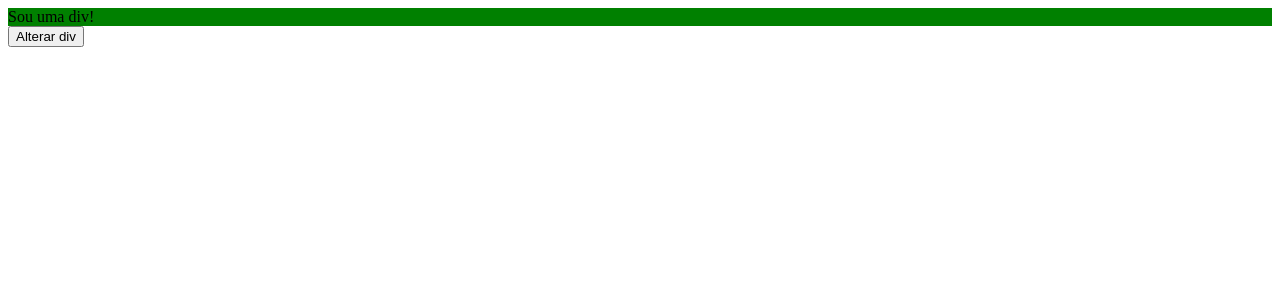
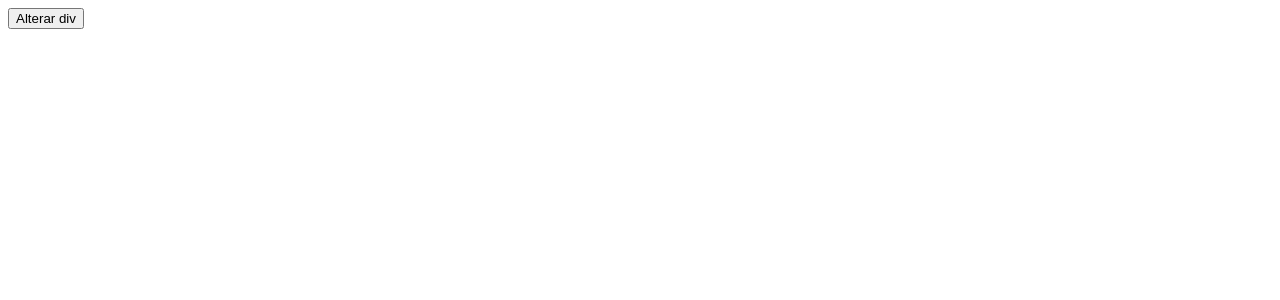
Before and after one commit to thiago-desenv/fundamentos-angular, an Angular app: page / in a window 1280 px wide. Shown: the top 300 px of the page. Built offline with nearby package versions, Linux system fonts and the light colour scheme.

Commit message:
Verificado as formas que a diretiva *ngIf considera falso

```diff
--- a/src/app/app.component.html
+++ b/src/app/app.component.html
@@ -1,4 +1,4 @@
-<div style="background-color: green;" *ngIf="isTruthy()">Sou uma div!</div>
+<div style="background-color: green;" *ngIf="isFalsy()">Sou uma div!</div>
 
 <button (click)="toggleProp()">Alterar div</button>
 
--- a/src/app/app.component.ts
+++ b/src/app/app.component.ts
@@ -7,8 +7,9 @@ import { Component } from '@angular/core';
 })
 export class AppComponent {
   minhaProp = true;
-  pessoa = {
-    status: "false"
+  pessoa: any = {
+    status: "false",
+    name: ""
   }
 
   toggleProp() {
@@ -23,6 +24,19 @@ export class AppComponent {
     // // return "0";
     // // return "false";
     return this.pessoa.status;
+  }
+
+  isFalsy() {
+    // return false;
+    // return 0;
+    // return "";
+    // return '';
+    // return null;
+    // return undefined;
+    // return -0;
+    // return NaN;
+    // return this.pessoa.name;
+    return this.pessoa.endereco?.rua;
   }
 
   // name: string = 'Kuririn';
```
